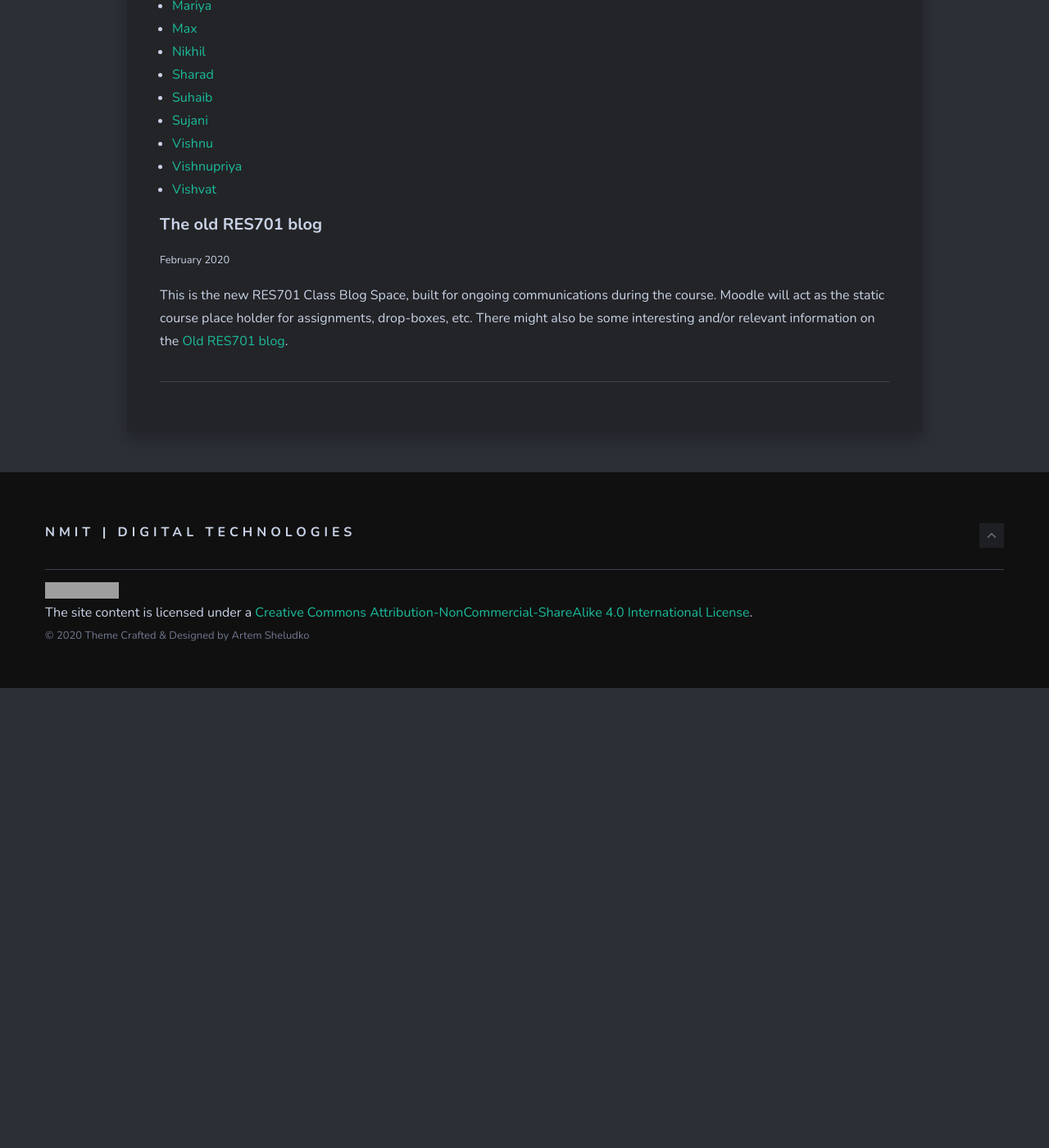
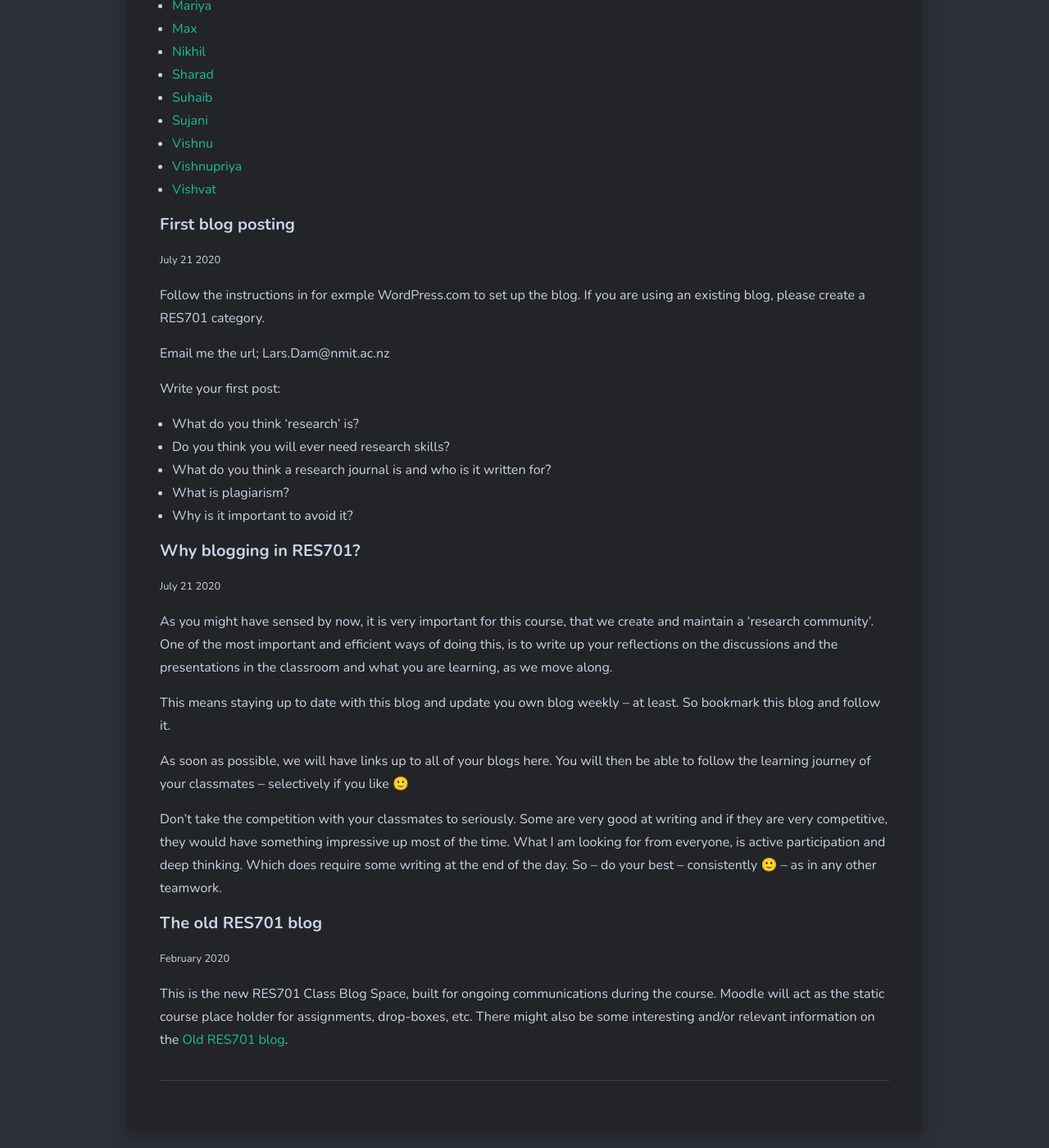
Before and after one commit to larsoliverdam/nmit, a Jekyll site: the page built from _pages/RES701.md, in a window 1280 px wide and 1400 px high, scrolled down 1410 px. Shown: the whole window at 82% size. Built offline with Jekyll 4.4.1, drawn with Linux system fonts in a browser that asks for light colours; nearby versions of some CDN libraries; comment, search, counter and statistics services are not loaded; before the commit the page ends 2249 px from its top, so only the background shows below that; grey boxes are pictures that could not be loaded.

Commit message:
RES701 postings

```diff
--- a/_pages/RES701.md
+++ b/_pages/RES701.md
@@ -335,8 +335,10 @@ But from now on we are making things simpler – hopefully 🙂
 
 Next week we will discuss the Scientific Paradigms – and get started with thinking about the first assignment.
 
+-->
+
 #### First blog posting
-<small>February 28 2020</small>
+<small>July 21 2020</small>
 
 Follow the instructions in for exmple WordPress.com to set up the blog. If you are using an existing blog, please create a RES701 category.
 
@@ -351,7 +353,7 @@ Write your first post:
 * Why is it important to avoid it?
 
 #### Why blogging in RES701?
-<small>February 28 2020</small>
+<small>July 21 2020</small>
 
 As you might have sensed by now, it is very important for this course, that we create and maintain a ‘research community’. One of the most important and efficient ways of doing this, is to write up your reflections on the discussions and the presentations in the classroom and what you are learning, as we move along.
 
@@ -359,7 +361,7 @@ This means staying up to date with this blog and update you own blog weekly –
 
 As soon as possible, we will have links up to all of your blogs here. You will then be able to follow the learning journey of your classmates – selectively if you like 🙂
 
-Don’t take the competition with your classmates to seriously. Some are very good at writing and if they are very competitive, they would have something impressive up most of the time. What I am looking for from everyone, is active participation and deep thinking. Which does require some writing at the end of the day. So – do your best – consistently 🙂 – as in any other teamwork. -->
+Don’t take the competition with your classmates to seriously. Some are very good at writing and if they are very competitive, they would have something impressive up most of the time. What I am looking for from everyone, is active participation and deep thinking. Which does require some writing at the end of the day. So – do your best – consistently 🙂 – as in any other teamwork.
 
 #### The old RES701 blog
 <small>February 2020</small>
```
